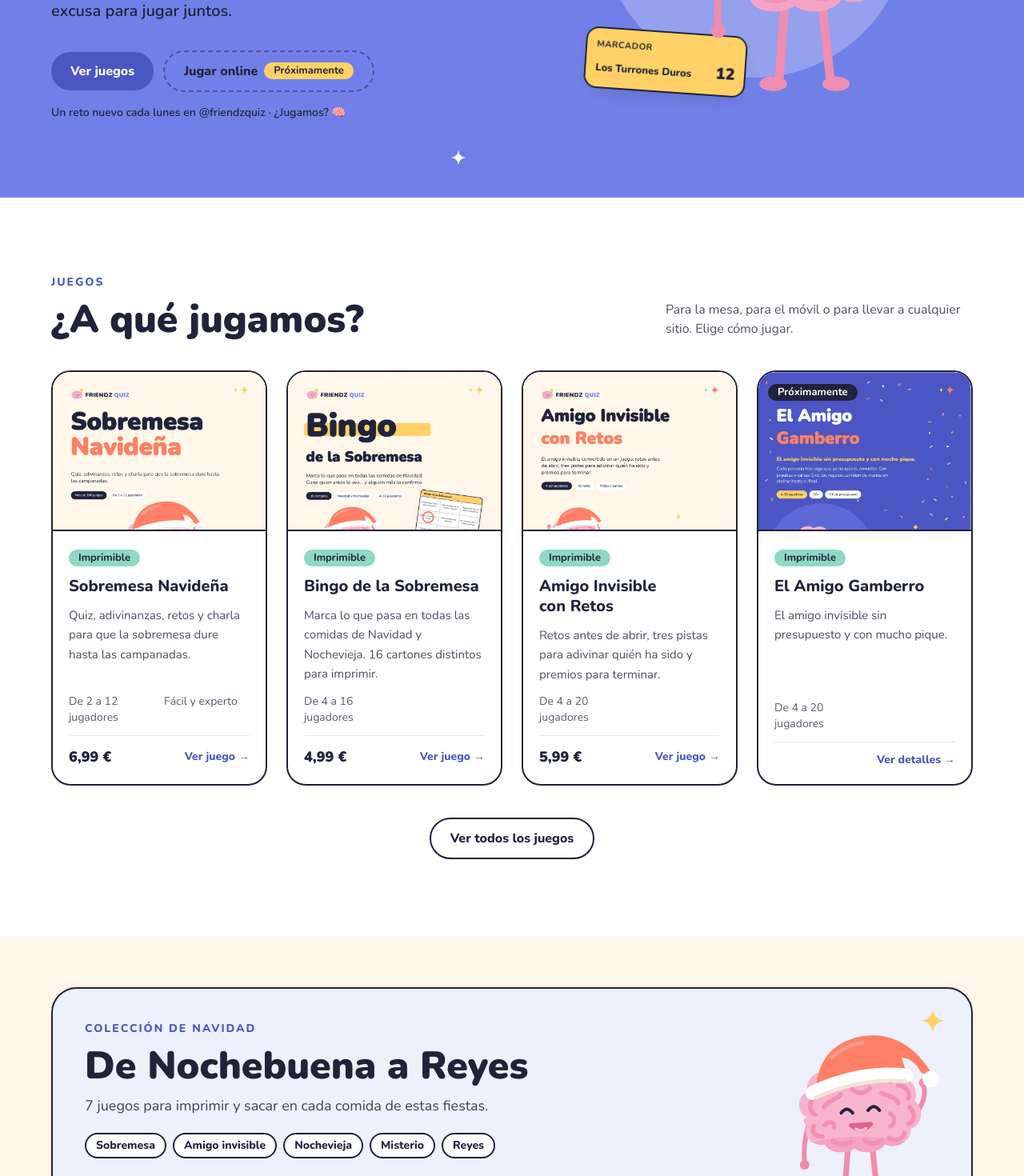
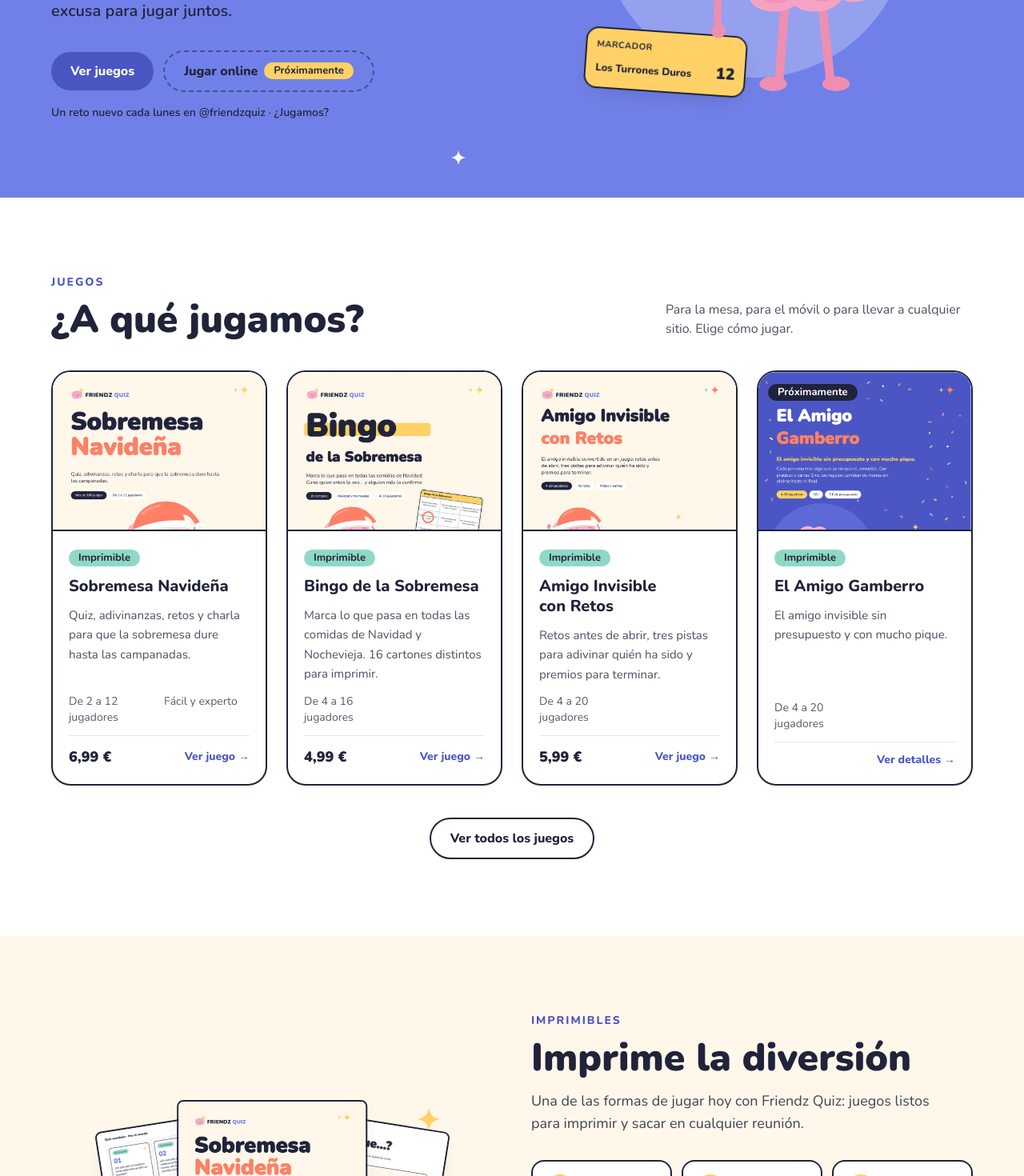
Before and after one commit to friendzquiz/friendz-quiz, a Next.js app: page / in a window 1280 px wide. Shown: the part 480-1950 px from the top of the page at 80% size. Built offline with nearby package versions, Linux system fonts and the light colour scheme.

Commit message:
Inicio: fuera el banner de Navidad y el bloque final; Comunidad sube
Co-Authored-By: Claude Opus 5.5 <noreply@anthropic.com>
Claude-Session: https://claude.ai/code/session_014wCW8rFPTiFd5JJUdUp8YH

```diff
--- a/components/home/FinalCta.tsx
+++ b/components/home/FinalCta.tsx
@@ -10,7 +10,7 @@ export function FinalCta() {
         <Sparkle className="absolute bottom-10 right-10 h-6 w-6 text-white" />
         <Cerebrito mood="happy" pose="up" className="mx-auto h-28 w-auto" />
         <h2 id="cta-title" className="mt-4 text-4xl font-black text-white sm:text-6xl">
-          ¿Jugamos? 🧠
+          ¿Jugamos?
         </h2>
         <p className="mx-auto mt-3 max-w-md text-lg font-semibold text-ink">Elige un juego, junta a tu gente y que empiece la partida.</p>
         <div className="mt-8 flex justify-center">
--- a/components/home/Hero.tsx
+++ b/components/home/Hero.tsx
@@ -74,7 +74,7 @@ export function Hero() {
               Jugar online <Badge tone="yellow">Próximamente</Badge>
             </ComingSoonButton>
           </div>
-          <p className="mt-4 text-sm font-semibold text-ink">Un reto nuevo cada lunes en {site.instagram.handle} · ¿Jugamos? 🧠</p>
+          <p className="mt-4 text-sm font-semibold text-ink">Un reto nuevo cada lunes en {site.instagram.handle} · ¿Jugamos?</p>
         </div>
         <HeroVisual />
       </div>
--- a/components/home/HomePage.tsx
+++ b/components/home/HomePage.tsx
@@ -2,30 +2,27 @@ import type { Product } from "@/domain/product";
 import { Hero } from "./Hero";
 import { FeaturedGames } from "./FeaturedGames";
 import { PrintablePacks } from "./PrintablePacks";
-import { ChristmasCollection } from "./ChristmasCollection";
 import { OnlineComingSoon } from "./OnlineComingSoon";
 import { ForCompanies } from "./ForCompanies";
 import { Community } from "./Community";
-import { FinalCta } from "./FinalCta";
 
 export interface HomePageData {
   featured: Product[];
   highlightedPrintable?: Product;
-  christmas: Product[];
+  /** Colección de temporada (ahora no se muestra en la Home). */
+  christmas?: Product[];
 }
 
 /** Vista de la Home. Recibe los datos ya cargados: no sabe de dónde vienen. */
-export function HomePage({ featured, highlightedPrintable, christmas }: HomePageData) {
+export function HomePage({ featured, highlightedPrintable }: HomePageData) {
   return (
     <>
       <Hero />
       <FeaturedGames products={featured} />
-      <ChristmasCollection products={christmas} />
       <PrintablePacks product={highlightedPrintable} />
+      <Community />
       <OnlineComingSoon />
       <ForCompanies />
-      <Community />
-      <FinalCta />
     </>
   );
 }
```
